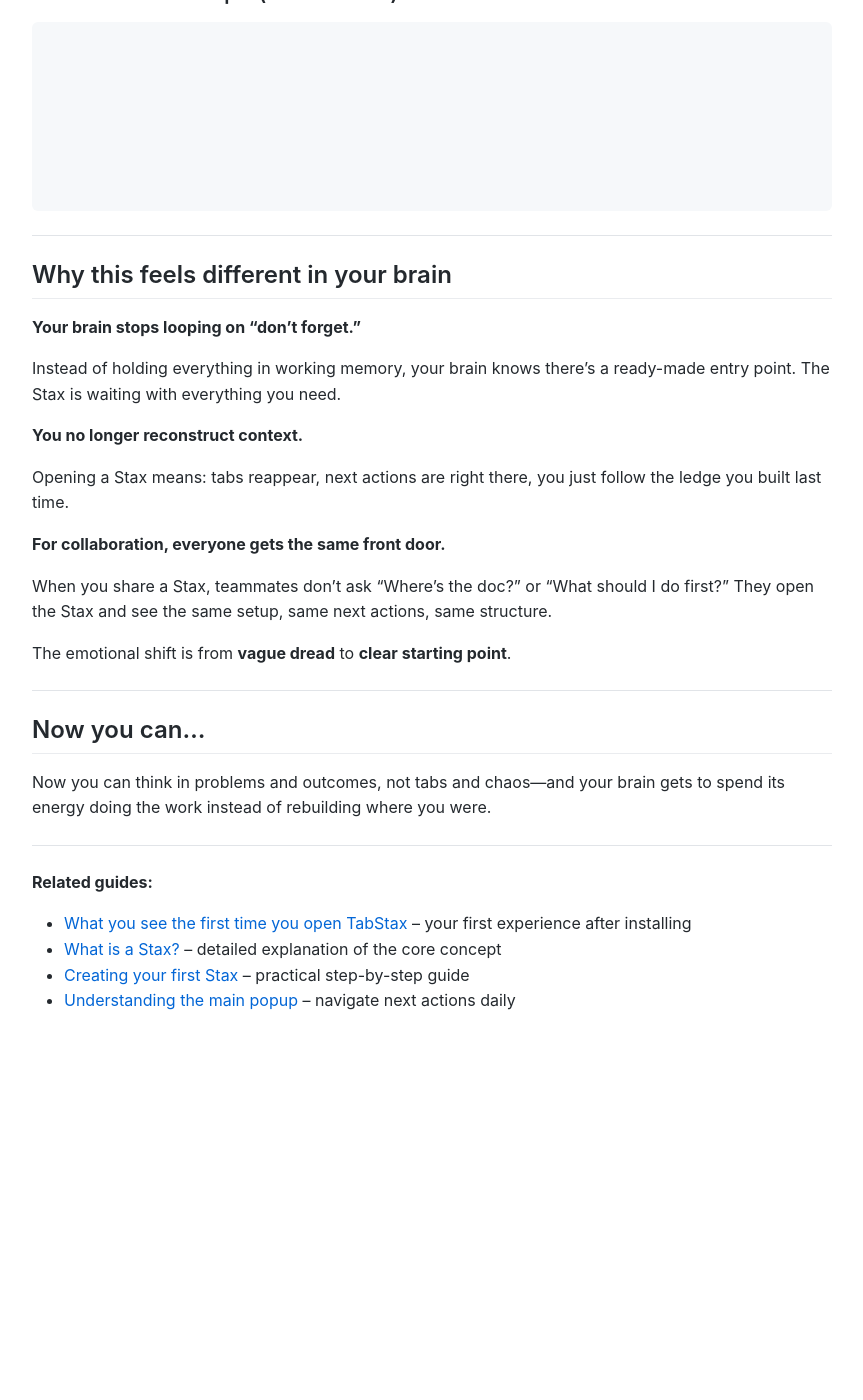
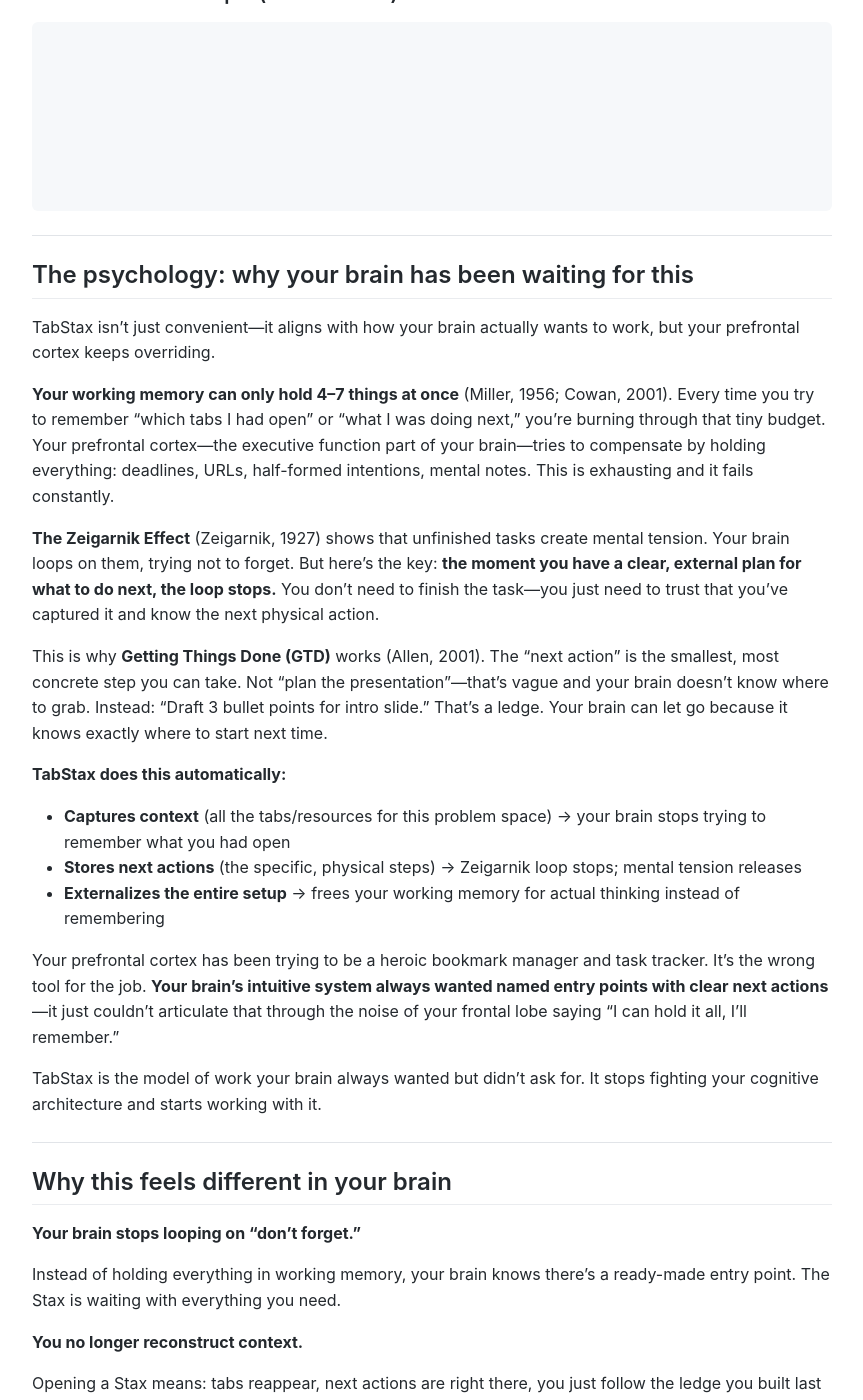
Before and after one commit to Hulupeep/TabStax-Help, a Jekyll site: the page built from topics/tabstax_mental_model.md, in a window 1280 px wide and 1400 px high, scrolled down 2815 px. Shown: the whole window, without its empty margins (208-1071 px from the left). Built offline with Jekyll 4.4.1, drawn with Linux system fonts in a browser that asks for light colours; our own code applies the rules of GitHub Pages for plain Markdown files; before the commit the page ends 3865 px from its top, so only the background shows below that.

Commit message:
Add behavioral psychology section to Mental Model
- Add new section: "The psychology: why your brain has been waiting for this"
- Explain working memory limitations (Miller, Cowan research)
- Cover Zeigarnik Effect and why unfinished tasks loop in your mind
- Explain GTD methodology and why next actions work
- Show how TabStax aligns with cognitive architecture
- Explain prefrontal cortex override vs intuitive brain needs
- Position TabStax as working WITH your brain, not against it
- Citations: Miller (1956), Cowan (2001), Zeigarnik (1927), Allen (2001)

Helps anchor users: TabStax is the right tool because it aligns
behaviorally with how your mind actually works.

🤖 Generated with [Claude Code](https://claude.com/claude-code)

Co-Authored-By: Claude <noreply@anthropic.com>

```diff
--- a/topics/tabstax_mental_model.md
+++ b/topics/tabstax_mental_model.md
@@ -93,6 +93,28 @@ flowchart LR
 
 ---
 
+## The psychology: why your brain has been waiting for this
+
+TabStax isn't just convenient—it aligns with how your brain actually wants to work, but your prefrontal cortex keeps overriding.
+
+**Your working memory can only hold 4–7 things at once** (Miller, 1956; Cowan, 2001). Every time you try to remember "which tabs I had open" or "what I was doing next," you're burning through that tiny budget. Your prefrontal cortex—the executive function part of your brain—tries to compensate by holding everything: deadlines, URLs, half-formed intentions, mental notes. This is exhausting and it fails constantly.
+
+**The Zeigarnik Effect** (Zeigarnik, 1927) shows that unfinished tasks create mental tension. Your brain loops on them, trying not to forget. But here's the key: **the moment you have a clear, external plan for what to do next, the loop stops.** You don't need to finish the task—you just need to trust that you've captured it and know the next physical action.
+
+This is why **Getting Things Done (GTD)** works (Allen, 2001). The "next action" is the smallest, most concrete step you can take. Not "plan the presentation"—that's vague and your brain doesn't know where to grab. Instead: "Draft 3 bullet points for intro slide." That's a ledge. Your brain can let go because it knows exactly where to start next time.
+
+**TabStax does this automatically:**
+
+* **Captures context** (all the tabs/resources for this problem space) → your brain stops trying to remember what you had open
+* **Stores next actions** (the specific, physical steps) → Zeigarnik loop stops; mental tension releases
+* **Externalizes the entire setup** → frees your working memory for actual thinking instead of remembering
+
+Your prefrontal cortex has been trying to be a heroic bookmark manager and task tracker. It's the wrong tool for the job. **Your brain's intuitive system always wanted named entry points with clear next actions**—it just couldn't articulate that through the noise of your frontal lobe saying "I can hold it all, I'll remember."
+
+TabStax is the model of work your brain always wanted but didn't ask for. It stops fighting your cognitive architecture and starts working with it.
+
+---
+
 ## Why this feels different in your brain
 
 **Your brain stops looping on "don't forget."**
```
